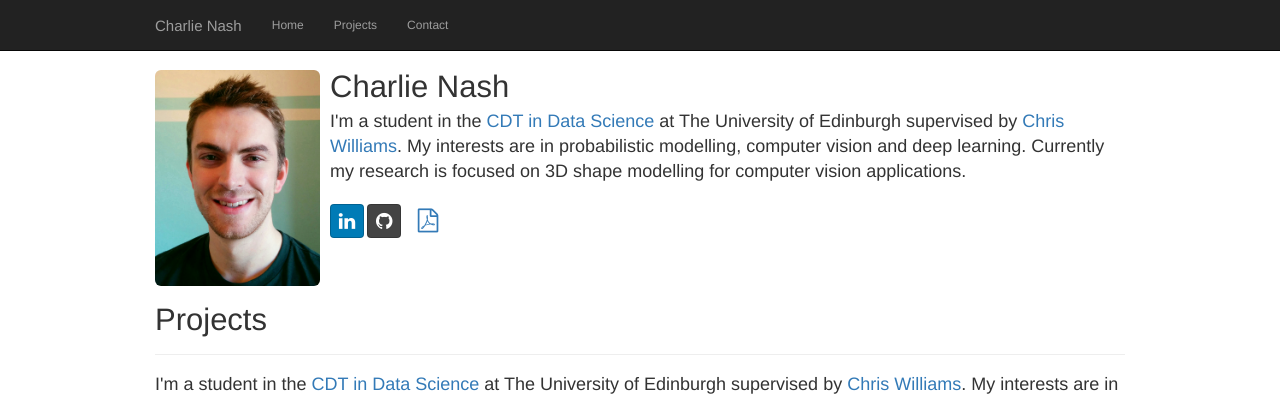
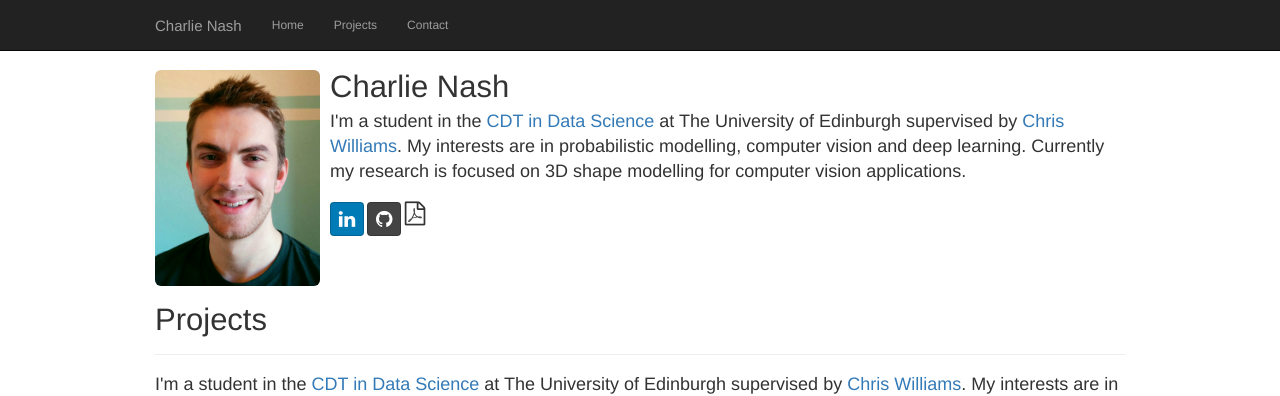
Before and after one commit to charlienash/charlienash.github.io, a Jekyll site: the page index.html, which Jekyll copies as it is, in a window 1280 px wide. Shown: the top 396 px of the page. Built offline with Jekyll 4.4.1, drawn with Linux system fonts in a browser that asks for light colours; nearby versions of some CDN libraries; library files that are not in the unit come from our copies.

Commit message:
Update index.html

```diff
--- a/index.html
+++ b/index.html
@@ -98,7 +98,7 @@
     					    <a class="btn btn-social-icon btn-github">
 					 	<span class="fa fa-github fa-2x"></span>
 				            </a>
-				            <a class="btn">
+				            <a class="btn-default">
  				                <i class="fa fa-file-pdf-o fa-2x"></i>
 				            </a>
 					  </div>
```
